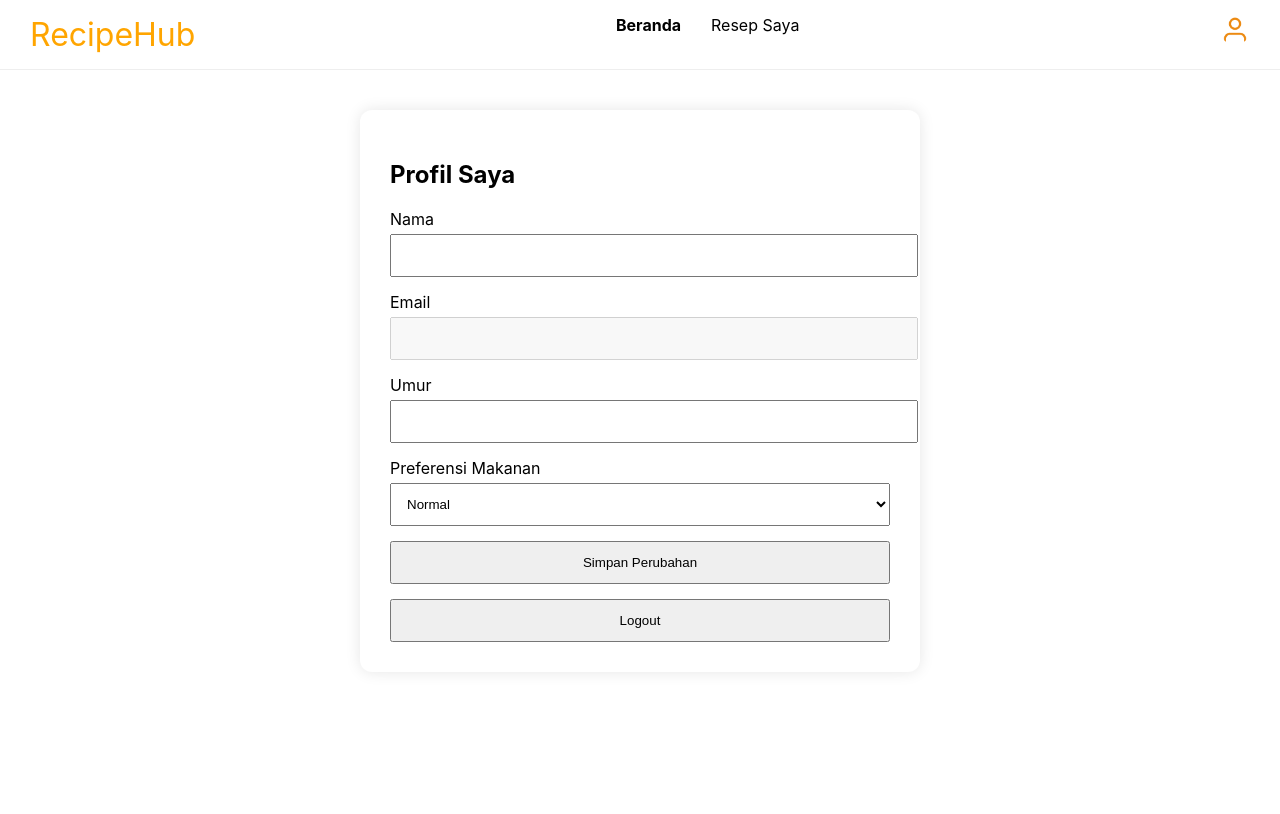
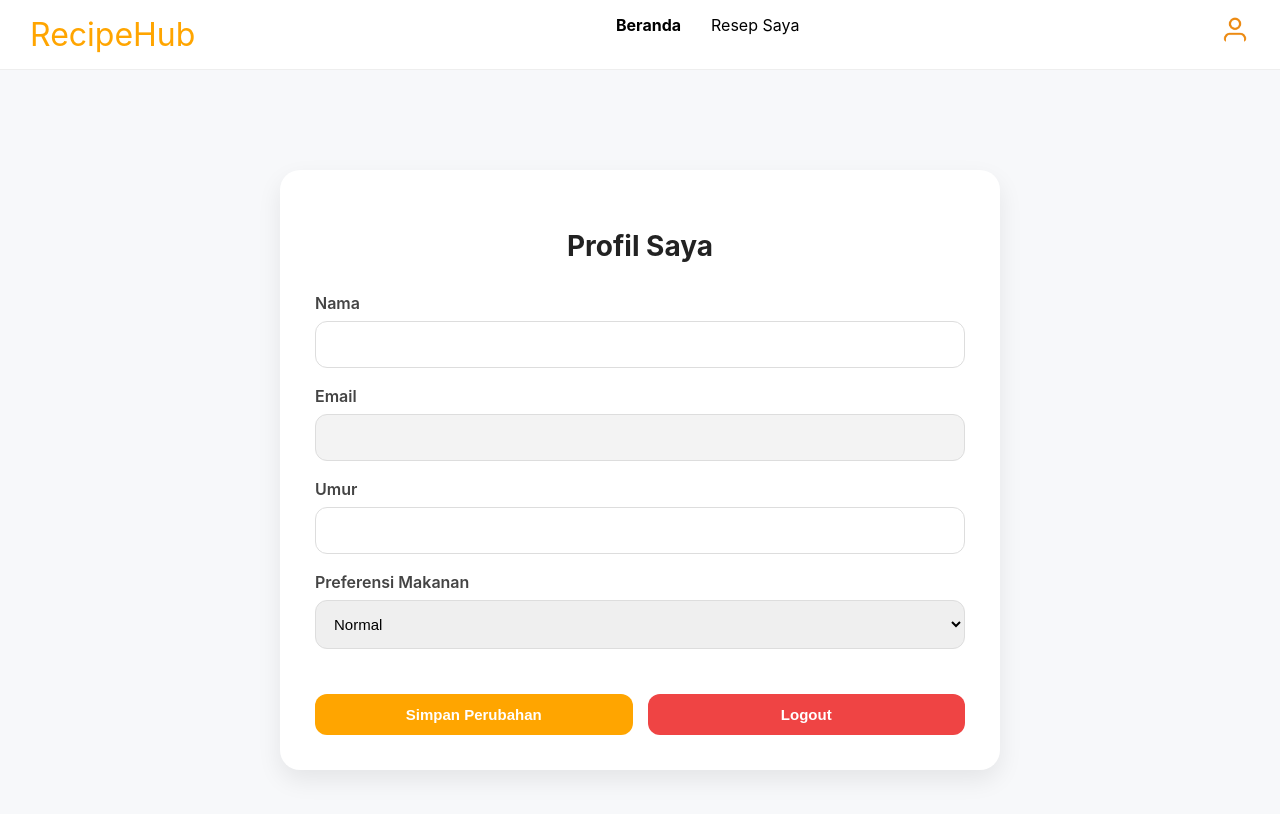
Before and after one commit to SriSukmaTahir10/RecipeHub, a React (Create React App) app: page /profile in a window 1280 px wide. Shown: the top 814 px of the page. Built offline with nearby package versions, Linux system fonts and the light colour scheme; no server answers.

Commit message:
fix detail

```diff
--- a/src/App.css
+++ b/src/App.css
@@ -1016,3 +1016,102 @@
   cursor: pointer;
   font-weight: 500;
 }
+
+/* =========================
+   PROFILE PAGE
+========================= */
+
+.profile-container {
+  min-height: calc(100vh - 80px);
+  display: flex;
+  justify-content: center;
+  align-items: center;
+  padding: 40px 20px;
+  background: #f7f8fa;
+}
+
+.profile-box {
+  width: 100%;
+  max-width: 650px;
+  background: white;
+  border-radius: 20px;
+  padding: 35px;
+  box-shadow: 0 10px 25px rgba(0,0,0,0.08);
+}
+
+.profile-box h2 {
+  text-align: center;
+  margin-bottom: 30px;
+  color: #222;
+  font-size: 28px;
+  font-weight: 700;
+}
+
+.profile-box label {
+  display: block;
+  margin-bottom: 8px;
+  margin-top: 18px;
+  font-weight: 600;
+  color: #444;
+}
+
+.profile-box input,
+.profile-box select {
+  width: 100%;
+  padding: 14px;
+  border: 1px solid #ddd;
+  border-radius: 12px;
+  font-size: 15px;
+  transition: all 0.3s ease;
+  box-sizing: border-box;
+}
+
+.profile-box input:focus,
+.profile-box select:focus {
+  outline: none;
+  border-color: #FFA500;
+  box-shadow: 0 0 0 4px rgba(255,165,0,0.15);
+}
+
+.profile-box input:disabled {
+  background: #f3f3f3;
+  color: #777;
+}
+
+.profile-actions {
+  display: flex;
+  gap: 15px;
+  margin-top: 30px;
+}
+
+.save-profile-btn,
+.logout-profile-btn {
+  flex: 1;
+  border: none;
+  padding: 14px;
+  border-radius: 12px;
+  cursor: pointer;
+  font-size: 15px;
+  font-weight: 600;
+  transition: 0.3s;
+}
+
+.save-profile-btn {
+  background: #FFA500;
+  color: white;
+}
+
+.save-profile-btn:hover {
+  background: #e69500;
+  transform: translateY(-2px);
+}
+
+.logout-profile-btn {
+  background: #ef4444;
+  color: white;
+}
+
+.logout-profile-btn:hover {
+  background: #dc2626;
+  transform: translateY(-2px);
+}
--- a/src/pages/Detail.jsx
+++ b/src/pages/Detail.jsx
@@ -71,12 +71,8 @@ function Detail() {
       <div className="detail-container">
         <div className="detail-left">
           <img
-            src={
-            recipe.image?.startsWith("/images")
-            ? recipe.image
-            : `{recipe.image}`
-            }
-              alt={recipe.title}
+            src={recipe.image}
+            alt={recipe.title}
           />
         </div>
 
--- a/src/pages/Profile.jsx
+++ b/src/pages/Profile.jsx
@@ -66,6 +66,7 @@ function Profile() {
     <div>
       <Navbar />
 
+      <div className="profile-container">
       <div className="profile-box">
         <h2>Profil Saya</h2>
 
@@ -111,18 +112,25 @@ function Profile() {
           <option value="normal">Normal</option>
           <option value="diet">Diet</option>
           <option value="protein">Protein</option>
-          <option value="vegetarian">
-            Vegetarian
-          </option>
+          <option value="vegetarian">Vegetarian</option>
         </select>
 
-        <button onClick={handleSave}>
-          Simpan Perubahan
-        </button>
+        <div className="profile-actions">
+          <button
+            className="save-profile-btn"
+            onClick={handleSave}
+            >
+              Simpan Perubahan
+          </button>
 
-        <button onClick={logout}>
-          Logout
-        </button>
+          <button
+            className="logout-profile-btn"
+            onClick={logout}
+            >
+              Logout
+          </button>
+        </div>
+      </div>
       </div>
     </div>
   );
```
Also changed, not shown: 1 other file (tests, documents, lock files or other folders).
